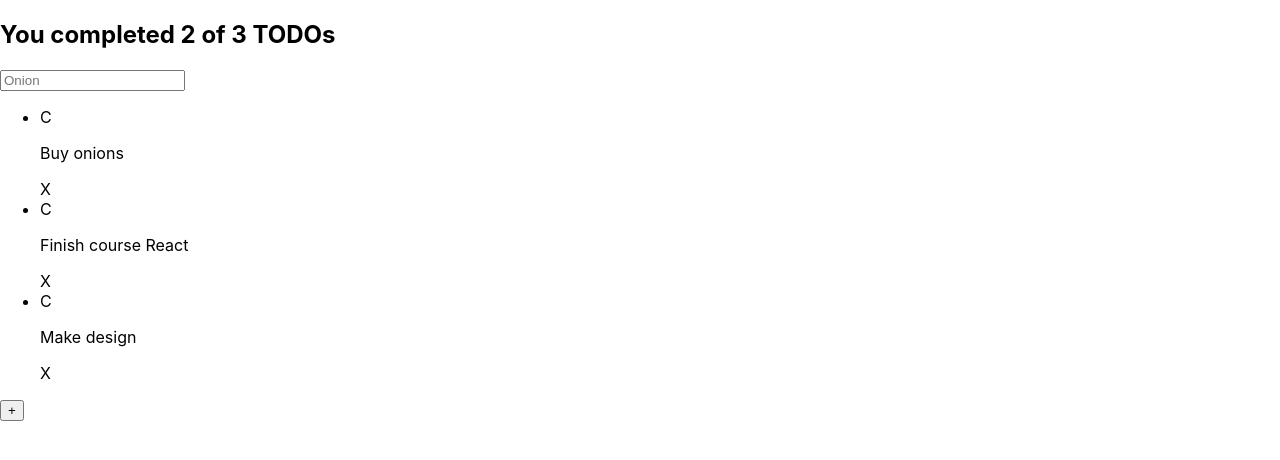
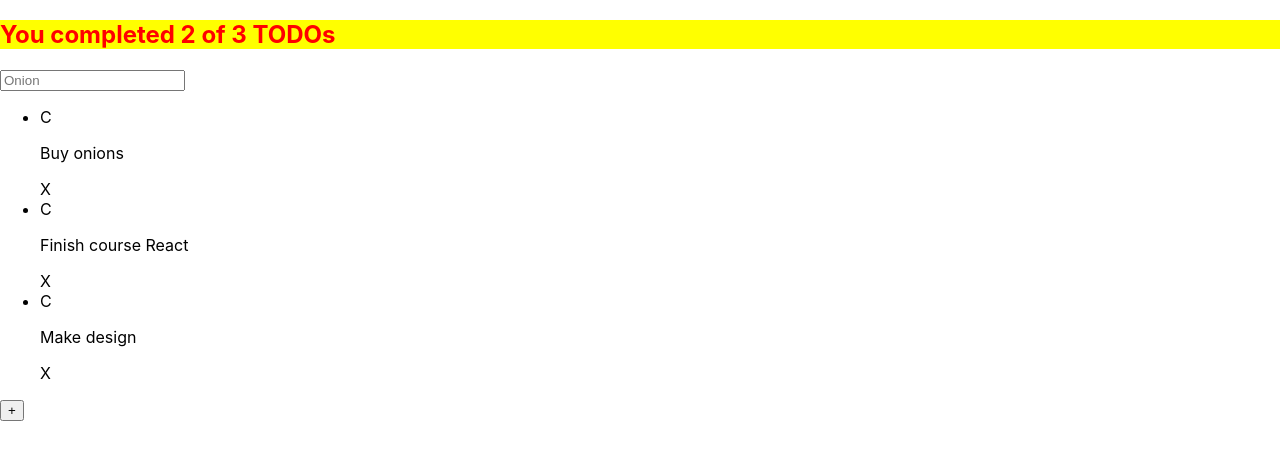
Before and after one commit to crissebasbol/introduction_react, a React (Create React App) app in the folder todo-machine/: page / in a window 1280 px wide. Shown: the top 460 px of the page. Built offline with nearby package versions, Linux system fonts and the light colour scheme; the HTML template or start-up script is replaced by a standard one.

Commit message:
example styles

```diff
--- a/todo-machine/src/TodoCounter.js
+++ b/todo-machine/src/TodoCounter.js
@@ -1,7 +1,12 @@
 import React from "react";
 
+const styles = {
+  color: "red",
+  backgroundColor: "yellow",
+};
+
 function TodoCounter() {
-  return <h2>You completed 2 of 3 TODOs</h2>;
+  return <h2 style={styles}>You completed 2 of 3 TODOs</h2>;
 }
 
 export { TodoCounter };
```
